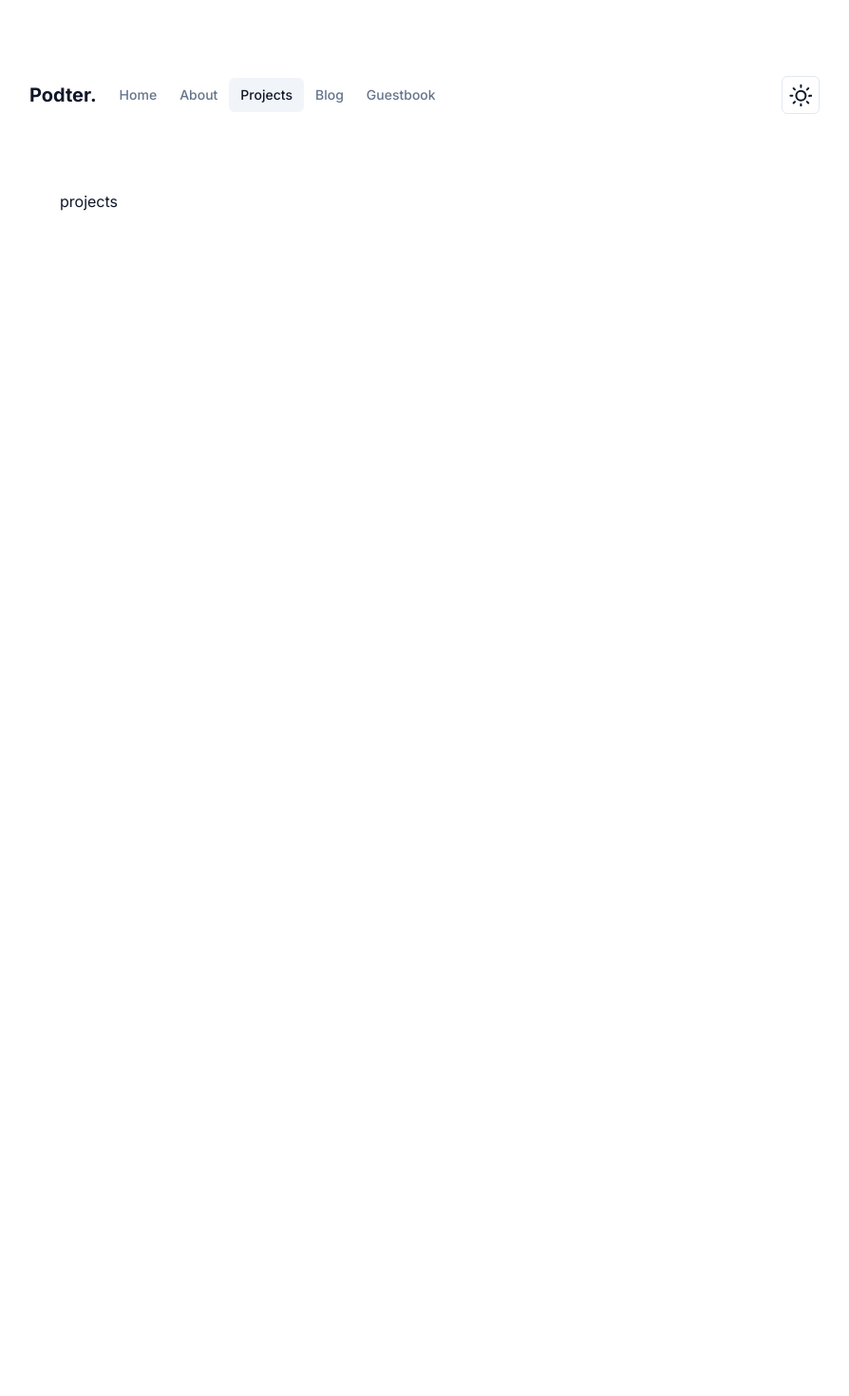
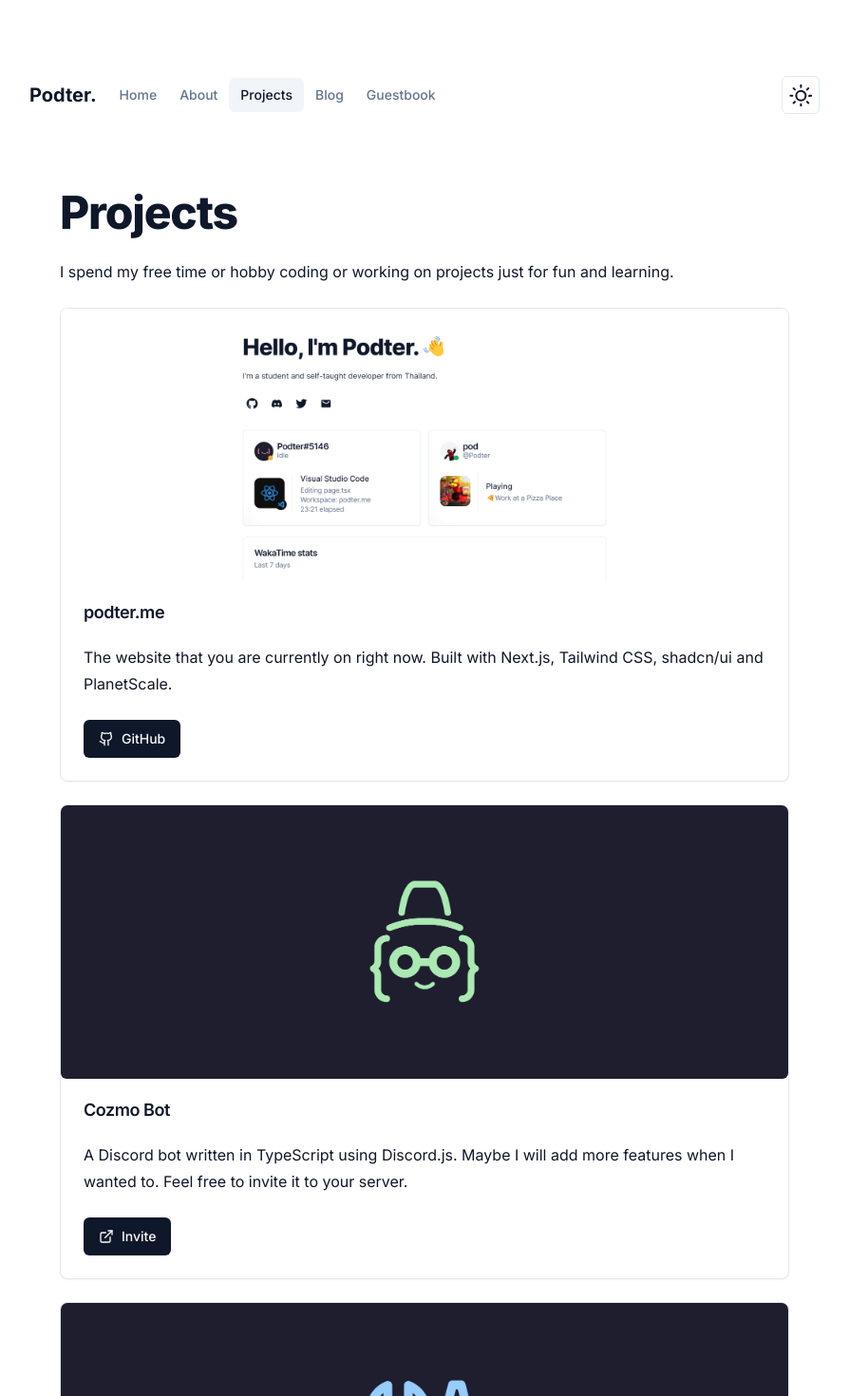
Before and after one commit to Podter/podter-website-old, a Next.js app: page /projects in a window 1280 px wide. Shown: the top 1470 px of the page at 95% size, without its empty margins (193-1087 px from the left). Before the commit the page ends 800 px from the top, so only its background shows below. Built offline with nearby package versions, Linux system fonts and the light colour scheme.

Commit message:
project cards

```diff
--- a/app/projects/page.tsx
+++ b/app/projects/page.tsx
@@ -1,4 +1,7 @@
 import makeMetadata from "@/lib/makeMetadata";
+import { TypographyH1, TypographyP } from "@/components/ui/Typography";
+import projects from "@/constants/projects";
+import ProjectCard from "./project-card";
 
 export const metadata = makeMetadata(
   "Projects",
@@ -6,5 +9,16 @@ export const metadata = makeMetadata(
 );
 
 export default function Page() {
-  return <div>projects</div>;
+  return (
+    <>
+      <TypographyH1>Projects</TypographyH1>
+      <TypographyP>
+        I spend my free time or hobby coding or working on projects just for fun
+        and learning.
+      </TypographyP>
+      {projects.map(({ ...props }, i) => (
+        <ProjectCard key={i} {...props} />
+      ))}
+    </>
+  );
 }
--- /dev/null
+++ b/app/projects/project-card.tsx
@@ -0,0 +1,77 @@
+import {
+  Card,
+  CardContent,
+  CardFooter,
+  CardHeader,
+  CardTitle,
+} from "@/components/ui/Card";
+import type { Project } from "@/constants/projects";
+import { TypographyP } from "@/components/ui/Typography";
+import Link from "next/link";
+import { ExternalLink, Github } from "lucide-react";
+import { Icon } from "@iconify/react/dist/offline";
+import { Button } from "@/components/ui/Button";
+import Image from "next/image";
+
+export default function ProjectCard({
+  title,
+  description,
+  img,
+  url,
+  sourceUrl,
+  action = "Open",
+  techStack,
+}: Project) {
+  return (
+    <Card className="mt-6 overflow-hidden group relative">
+      <div className="relative bg-transparent overflow-hidden rounded-b-md aspect-video md:aspect-[24/9]">
+        <Image
+          src={img}
+          alt={title}
+          fill
+          className="object-cover transition-all group-hover:scale-105"
+        />
+        <div className="absolute flex sm:hidden items-center gap-1 bottom-1 right-1">
+          {techStack.map((icon, i) => (
+            <Icon icon={icon} key={i} className="h-7 w-7" fontSize={16} />
+          ))}
+        </div>
+      </div>
+      <CardHeader>
+        <CardTitle>{title}</CardTitle>
+      </CardHeader>
+      <CardContent>
+        <TypographyP>{description}</TypographyP>
+      </CardContent>
+      <CardFooter className="justify-between">
+        <div className="flex items-center gap-2">
+          {url && (
+            <Button asChild className="z-20">
+              <Link href={url}>
+                <ExternalLink className="mr-2 h-4 w-4" size={16} />
+                {action}
+              </Link>
+            </Button>
+          )}
+          {sourceUrl && (
+            <Button
+              asChild
+              variant={url ? "secondary" : "default"}
+              className="z-20"
+            >
+              <Link href={sourceUrl}>
+                <Github className="mr-2 h-4 w-4" size={16} />
+                GitHub
+              </Link>
+            </Button>
+          )}
+        </div>
+        <div className="hidden sm:flex items-center gap-2">
+          {techStack.map((icon, i) => (
+            <Icon icon={icon} key={i} className="h-10 w-10" fontSize={24} />
+          ))}
+        </div>
+      </CardFooter>
+    </Card>
+  );
+}
```
